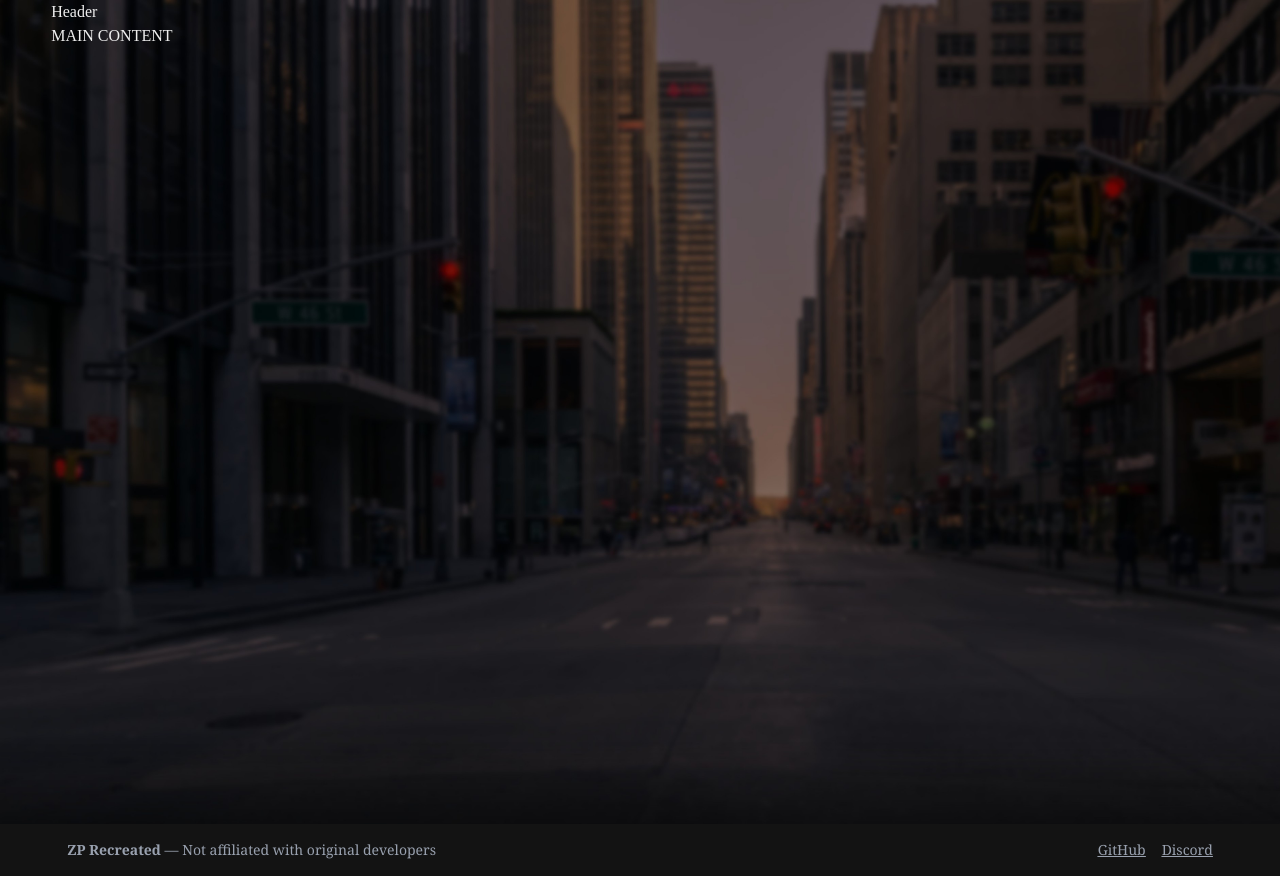
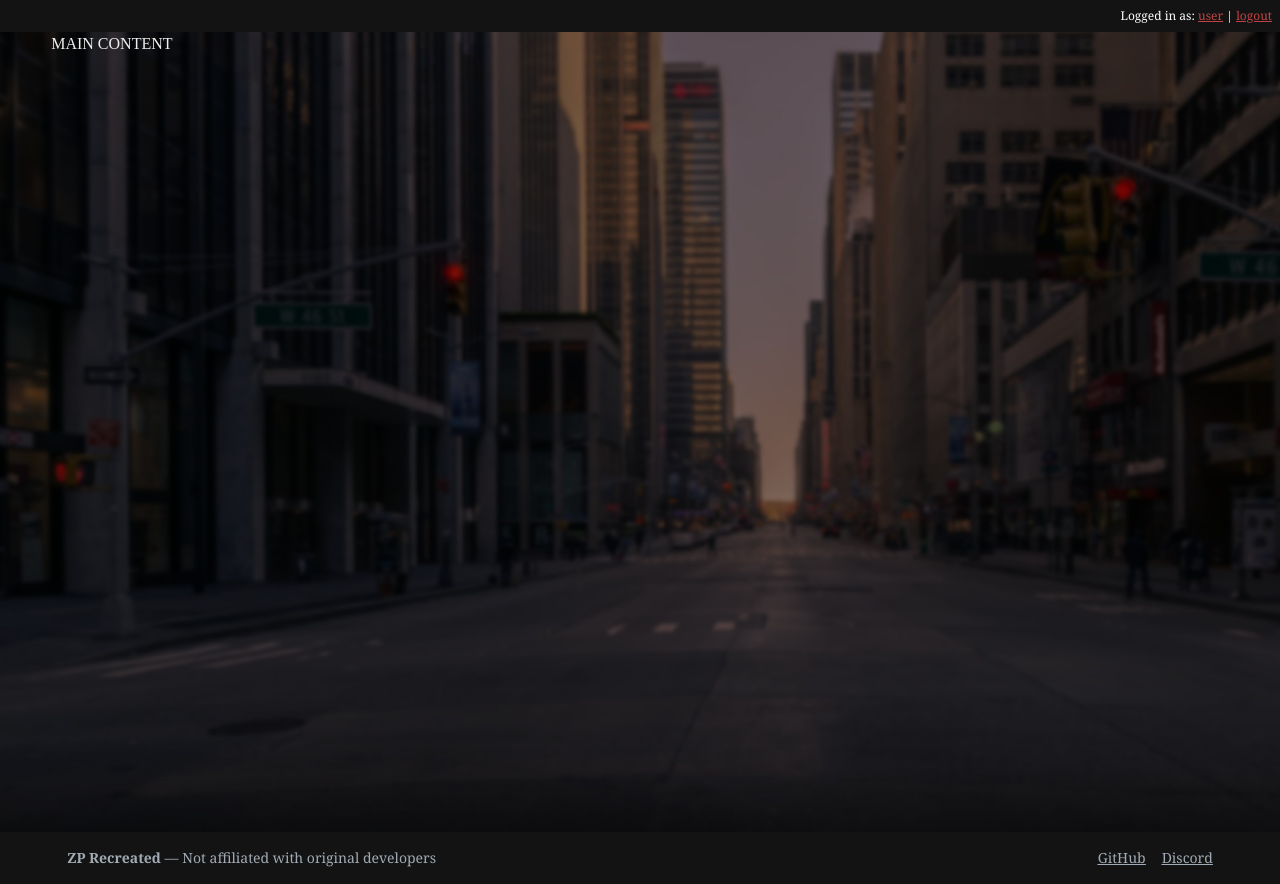
Before and after one commit to glennhenry/Zombie-Pandemic-Recreated, a React (Vite) app in the folder client/: page / in a window 1280 px wide. Built offline with nearby package versions, Linux system fonts and the light colour scheme; a web font is replaced by a local one.

Commit message:
Add top and bottom app bar

```diff
--- a/client/src/App.tsx
+++ b/client/src/App.tsx
@@ -1,13 +1,20 @@
 import Example1 from "./ui/components/ex1";
 import Example2 from "./ui/features/ex2";
+import replaceClick from "./utils/replaceClick";
 
 export default function App() {
   return (
     <div className="bg-[url(/src/resources/bg.jpg)] bg-cover">
-      <div className="">
-        <header className="container ">
-          <h1>Header</h1>
-        </header>
+      <div className="bg-app-bar p-2 text-right text-xs">
+        <p>
+          Logged in as:{' '}
+          <span
+            onClick={replaceClick}
+            className="emphasized"
+          > user
+          </span> {" | "}
+          <button onClick={replaceClick} className="emphasized link">logout</button>
+        </p>
       </div>
 
       <main className="min-h-[100vh] container">
@@ -16,7 +23,7 @@ export default function App() {
         <Example2 />
       </main>
 
-      <div className="bg-[#131313] text-gray-400 py-4">
+      <div className="bg-app-bar text-paragraph py-4">
         <footer className="container flex flex-col items-center justify-between gap-2 text-sm md:flex-row md:gap-0 px-4">
           <p className="text-center">
             <strong>ZP Recreated</strong> — Not affiliated with original developers
@@ -27,7 +34,7 @@ export default function App() {
               href="https://github.com/glennhenry/Zombie-Pandemic-Recreated"
               target="_blank"
               rel="noopener noreferrer"
-              className="hover:text-white transition"
+              className="link"
             >
               GitHub
             </a>
@@ -35,7 +42,7 @@ export default function App() {
               href="https://discord.com/invite/Yrzsk7n6nf"
               target="_blank"
               rel="noopener noreferrer"
-              className="hover:text-white transition"
+              className="link"
             >
               Discord
             </a>
--- a/client/src/index.css
+++ b/client/src/index.css
@@ -10,6 +10,7 @@
   --font-russo: "Russo One", "sans-serif";
 
   /* Backgrounds */
+  --color-app-bar: #131313;
   --color-base-container: #202020;
   --color-stroke-base-container: #a1a1a1;
   --color-home-arrow-container: #616161;
@@ -18,6 +19,7 @@
   --color-heading: #eeeeee;
   --color-paragraph: #a1abb5;
   --color-emphasized-paragraph: #c14444;
+  --color-emphasized-paragraph-hovered: #d86767;
 
   /* Brand Colors */
   --color-primary: #b31c1c;
@@ -59,3 +61,21 @@ body {
   color: white;
   font-family: var(--font-paragraph);
 }
+
+.emphasized {
+  color: var(--color-emphasized-paragraph);
+  text-decoration: underline;
+}
+
+.emphasized.link:hover {
+  color: var(--color-emphasized-paragraph-hovered);
+}
+
+.link {
+  cursor: pointer;
+  transition: color 0.3s ease;
+}
+
+.link:hover {
+  color: white;
+}
```
